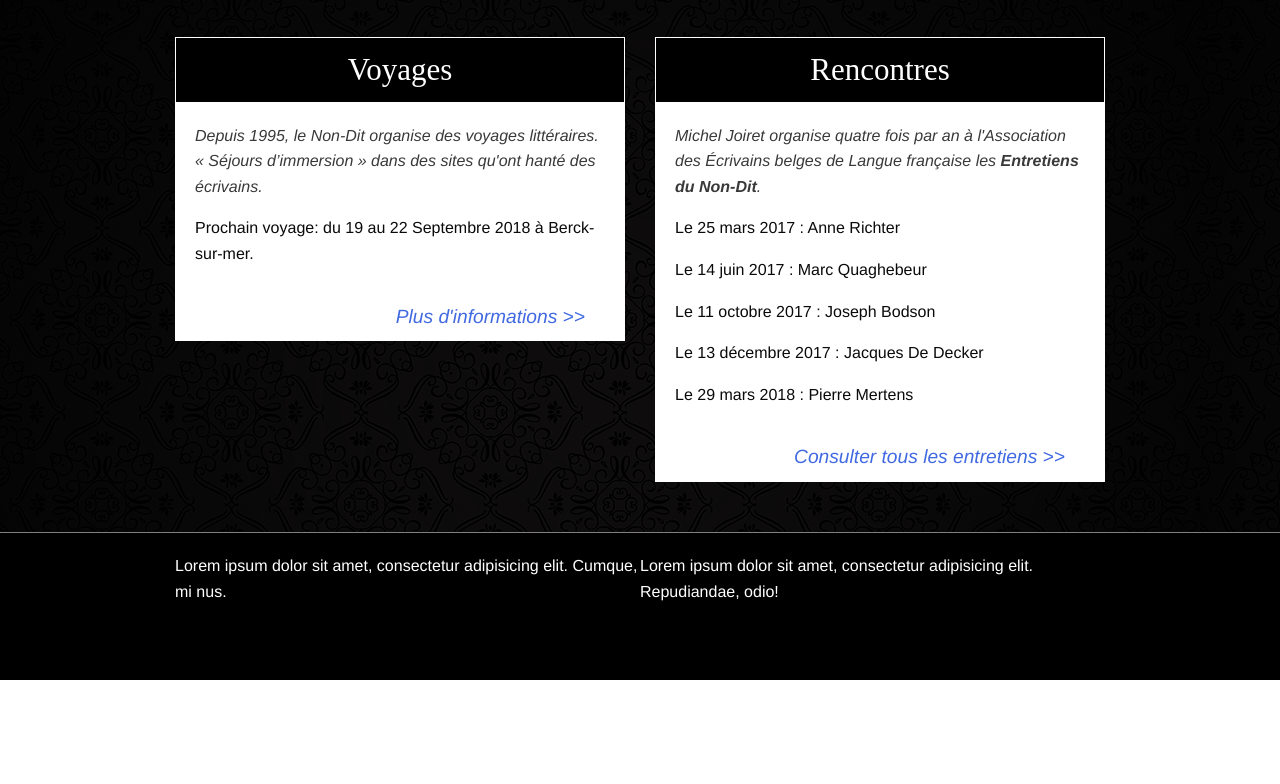
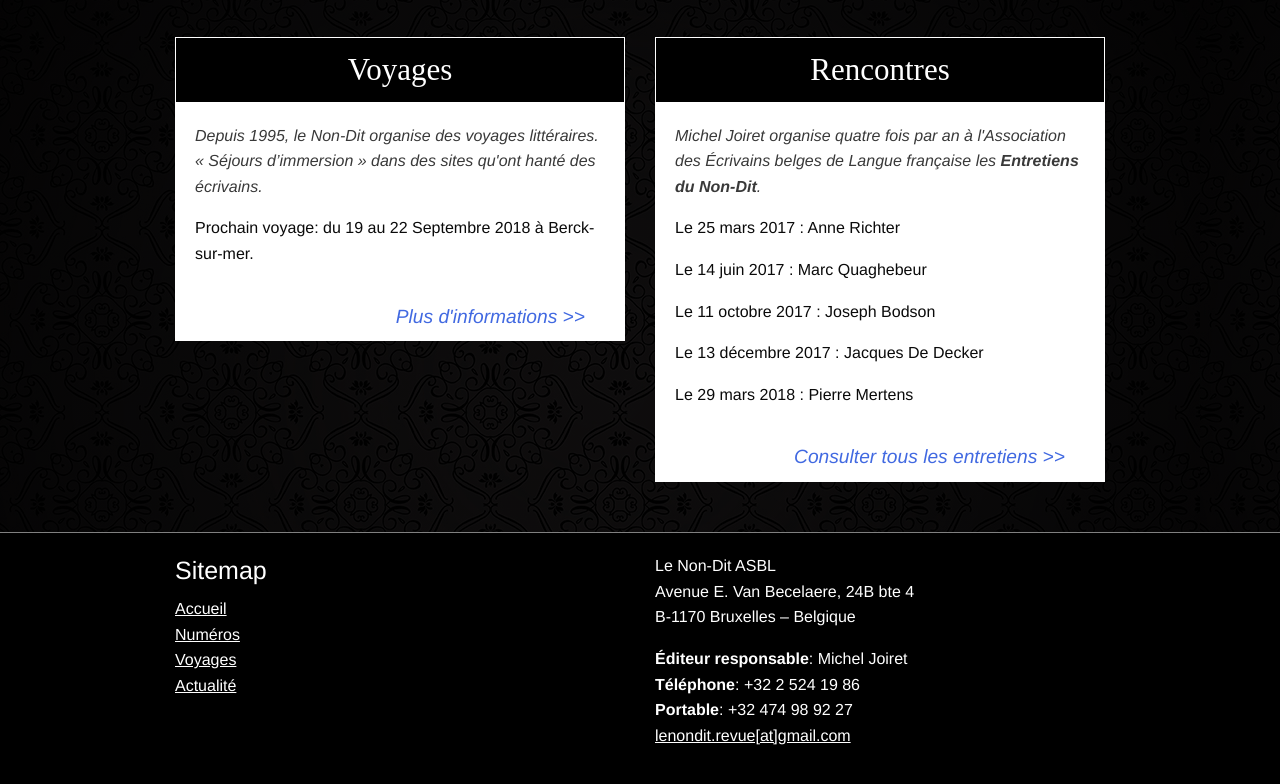
Before and after one commit to RomainVandevoorde/Le-Non-Dit, a plain HTML site: page index.html in a window 1280 px wide. Shown: the part 1420-2204 px from the top of the page. Before the commit the page ends 2100 px from the top, so only its background shows below. Drawn offline with nearby package versions, Linux system fonts and the light colour scheme.

Commit message:
finished footer

```diff
--- a/index.html
+++ b/index.html
@@ -125,12 +125,28 @@
 <footer>
 
 <div class="grid-container">
-  <div class="grid-x">
+  <div class="grid-x grid-padding-x">
     <div class="cell small-12 medium-6">
-      <p>Lorem ipsum dolor sit amet, consectetur adipisicing elit. Cumque, mi nus.</p>
+      <h4>Sitemap</h4>
+      <p>
+        <a href="">Accueil</a><br>
+        <a href="">Numéros</a><br>
+        <a href="">Voyages</a><br>
+        <a href="">Actualité</a>
+      </p>
     </div>
     <div class="cell small-12 medium-6">
-      <p>Lorem ipsum dolor sit amet, consectetur adipisicing elit. Repudiandae, odio!</p>
+      <p>
+        Le Non-Dit ASBL<br>
+        Avenue E. Van Becelaere, 24B bte 4<br>
+        B-1170 Bruxelles – Belgique
+      </p>
+      <p>
+        <b>Éditeur responsable</b>: Michel Joiret<br>
+        <b>Téléphone</b>: +32 2 524 19 86<br>
+        <b>Portable</b>: +32 474 98 92 27<br>
+        <a href="mailto:lenondit.revue@gmail.com">lenondit.revue[at]gmail.com</a>
+      </p>
     </div>
   </div>
 </div>
--- a/main.css
+++ b/main.css
@@ -136,3 +136,16 @@ footer {
   padding: 20px;
   margin-top :50px;
 }
+
+footer .cell {
+  /* padding: 20px; */
+}
+
+footer a {
+  color: white;
+  text-decoration: underline;
+}
+
+footer a:hover {
+  color: #adadad;
+}
```
